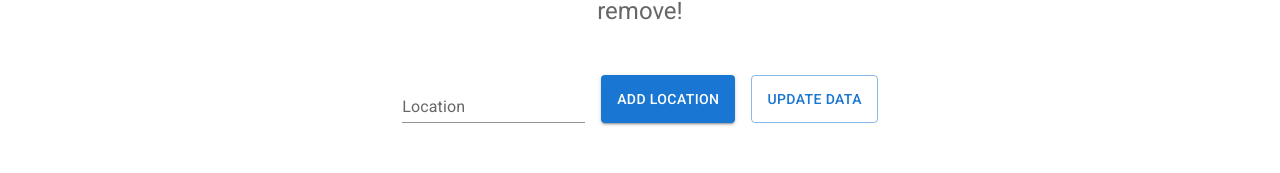
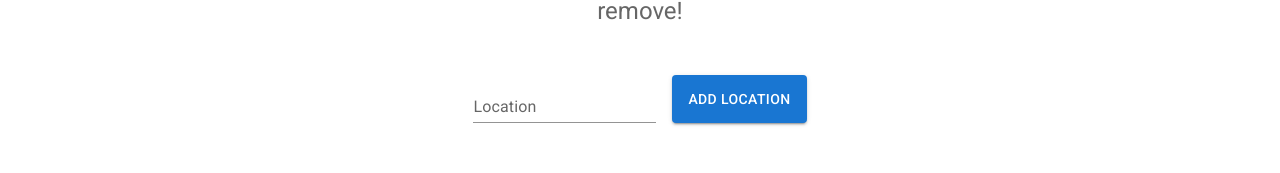
Before and after one commit to shaneSleeman/weather-app-api, a React (Create React App) app: page / in a window 1280 px wide. Shown: the part 322-495 px from the top of the page. Built offline with nearby package versions, Linux system fonts and the light colour scheme; no server answers.

Commit message:
Remove update button

```diff
--- a/src/Dashboard.js
+++ b/src/Dashboard.js
@@ -136,7 +136,6 @@ export default function Dashboard() {
               <Button variant="contained" onClick={() => addLocation(search)}>
                 Add Location
               </Button>
-              <Button variant="outlined">Update Data</Button>
             </Stack>
           </Container>
         </Box>
```
